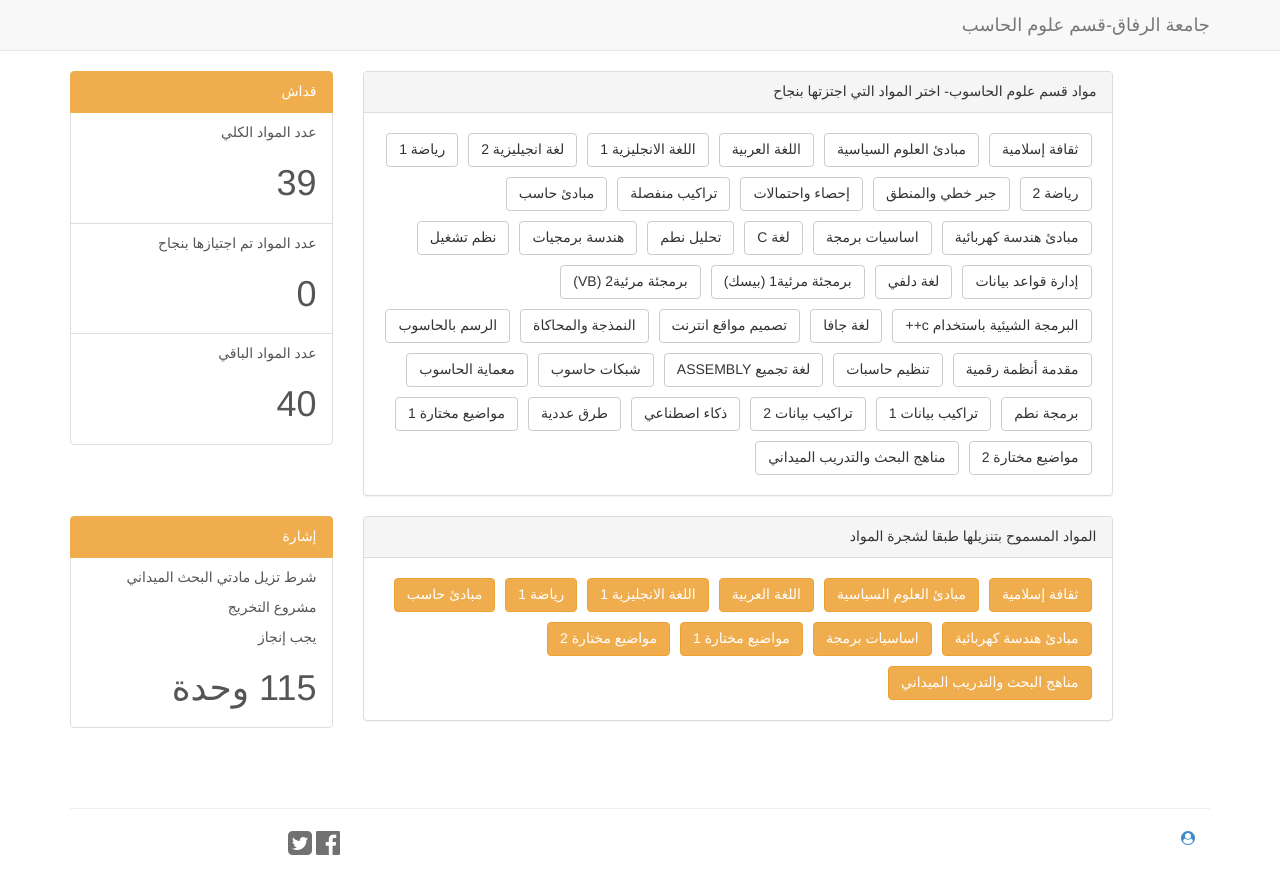
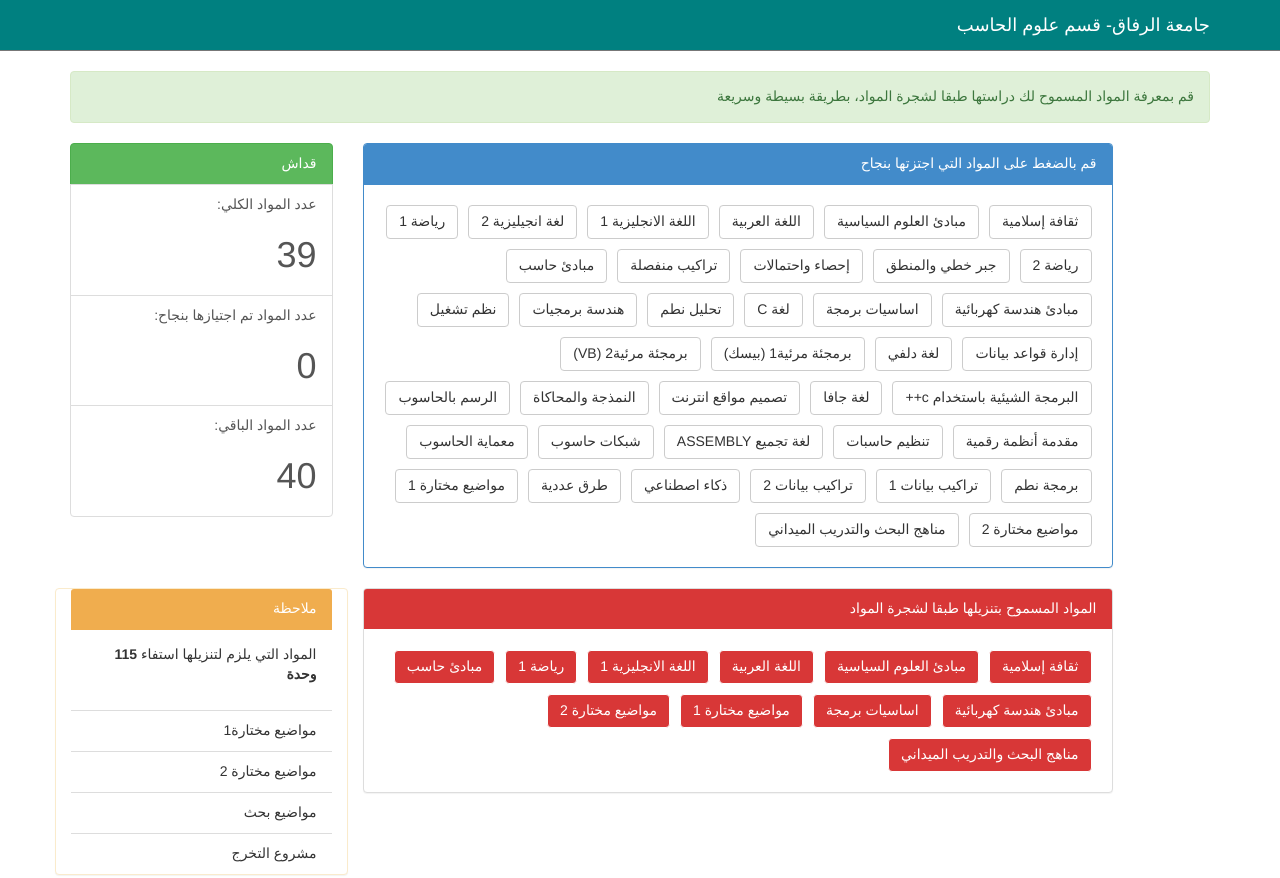
Before and after one commit to MAbughrara/refaq, a plain HTML site: page index.html in a window 1280 px wide. Shown: the top 878 px of the page. Drawn offline with Linux system fonts and the light colour scheme.

Commit message:
somt'n new

```diff
--- a/index.html
+++ b/index.html
@@ -45,16 +45,30 @@
         .fa-twitter-square:hover{
             color: #4dbff7 !important;
         }
-
-        .content {
-            min-height: calc(100vh - 70px);
-        }
-        .footer {
+		.footer {
             height: 50px;
             margin-top:40px;
             bottom: 10px !important;
         }
 
+		.teal{
+			background-color: #008080;
+			border-color: #777777;
+			color:#ffffff !important;
+		}
+		.green{
+			background-color: #5cb85c;
+			border-color: #4cae4c;
+			color:#ffffff !important;
+		}
+		.red{
+			background-color: #d83737  !important;
+			border-color: #ffffff !important;
+			color:#ffffff !important;
+		}
+		.whit a{
+			color:#ffffff !important;
+		}
 	</style>
 
 </head>
@@ -62,24 +76,21 @@
 
 
 <div id="app">
-	<nav class="navbar navbar-default navbar-static-top">
+	<nav class="navbar navbar-default navbar-static-top whit teal">
 		<div class="container">
 			<div class="navbar-header">
-				<!-- Collapsed Hamburger -->
-				<button type="button" class="navbar-toggle collapsed" data-toggle="collapse" data-target="#app-navbar-collapse">
-					<span class="sr-only">القائمة</span>
-				</button>
 				<!-- Branding Image -->
-				<a class="navbar-brand" href="#">
-					جامعة الرفاق-قسم علوم الحاسب                </a>
+				<a class="navbar-brand" href="#">جامعة الرفاق- قسم علوم الحاسب </a>
 			</div>
 		</div>
 	</nav>
 	<div class="container">
+		<div class="alert alert-success" role="alert">قم بمعرفة المواد المسموح لك دراستها طبقا لشجرة المواد، بطريقة بسيطة وسريعة</div>
+
 		<div class="row">
 			<div class="col-md-8 col-md-offset-1">
-				<div class="panel panel-default">
-					<div class="panel-heading">مواد قسم علوم الحاسوب- اختر المواد التي اجتزتها بنجاح</div>
+				<div class="panel panel-primary">
+					<div class="panel-heading">قم بالضغط على المواد التي اجتزتها بنجاح</div>
 					<div class=" panel-body">
 						<button class="btn btn-default"
 								:class="{'btn-success': subject.status}"
@@ -90,19 +101,19 @@
 					</div>
 				</div>
 			</div>
-			<div class="col-xs-6 col-sm-3 sidebar-offcanvas" id="sidebar">
+			<div class="col-xs-6 col-sm-3 sidebar-offcanvas " id="sidebar">
 				<div class="list-group">
-					<a href="#" class="list-group-item active">قداش</a>
+					<a href="#" class="list-group-item green whit">قداش</a>
 					<a href="#" class="list-group-item ">
-						عدد المواد الكلي
+						عدد المواد الكلي:
 						<h1>{{subjects.length}}</h1>
 					</a>
 					<a href="#" class="list-group-item">
-						عدد المواد تم اجتيازها بنجاح
+						عدد المواد تم اجتيازها بنجاح:
 						<h1>{{passedSubjects}}</h1>
 					</a>
 					<a href="#" class="list-group-item">
-						عدد المواد الباقي
+						عدد المواد الباقي:
 						<h1>{{40-passedSubjects}}</h1>
 					</a>
 
@@ -110,12 +121,12 @@
 			</div>
 	</div>
 
-	<div class="row">
+		<div class="row">
 		<div class="col-md-8 col-md-offset-1">
 			<div class="panel panel-default">
-				<div class="panel-heading">المواد المسموح بتنزيلها طبقا لشجرة المواد</div>
+				<div class="panel-heading red whit">المواد المسموح بتنزيلها طبقا لشجرة المواد</div>
 				<div class=" panel-body">
-					<button class="btn btn-warning"
+					<button class="btn btn-danger red whit"
 							v-for="subject in subjects"
 							v-if="(subject.allowed && ! subject.status) || isPassed(subject)"
 					>
@@ -124,18 +135,24 @@
 				</div>
 			</div>
 		</div>
-		<div class="col-xs-6 col-sm-3 sidebar-offcanvas">
-			<div class="list-group">
-				<a href="#" class="list-group-item active">إشارة</a>
-				<a href="#" class="list-group-item ">
-					<p>شرط تزيل مادتي البحث الميداني</p>
-					<p>مشروع التخريج</p>
-					<p>يجب إنجاز</p>
-					<h1> 115 وحدة</h1>
-				</a>
 
 
+		<div class="panel panel-warning col-xs-6 col-sm-3 sidebar-offcanvas">
+			<!-- Default panel contents -->
+			<div class="panel-heading active "style="color: #ffffff;">ملاحظة</div>
+			<div class="panel-body">
+				<p>المواد التي يلزم لتنزيلها استفاء
+				<span style="font-weight: bold;">115 وحدة</span></p>
 			</div>
+
+			<!-- List group -->
+			<ul class="list-group">
+				<li class="list-group-item">مواضيع مختارة1 </li>
+				<li class="list-group-item">مواضيع مختارة 2</li>
+				<li class="list-group-item">مواضيع بحث</li>
+				<li class="list-group-item">مشروع التخرج</li>
+
+			</ul>
 		</div>
 	</div>
 
```
